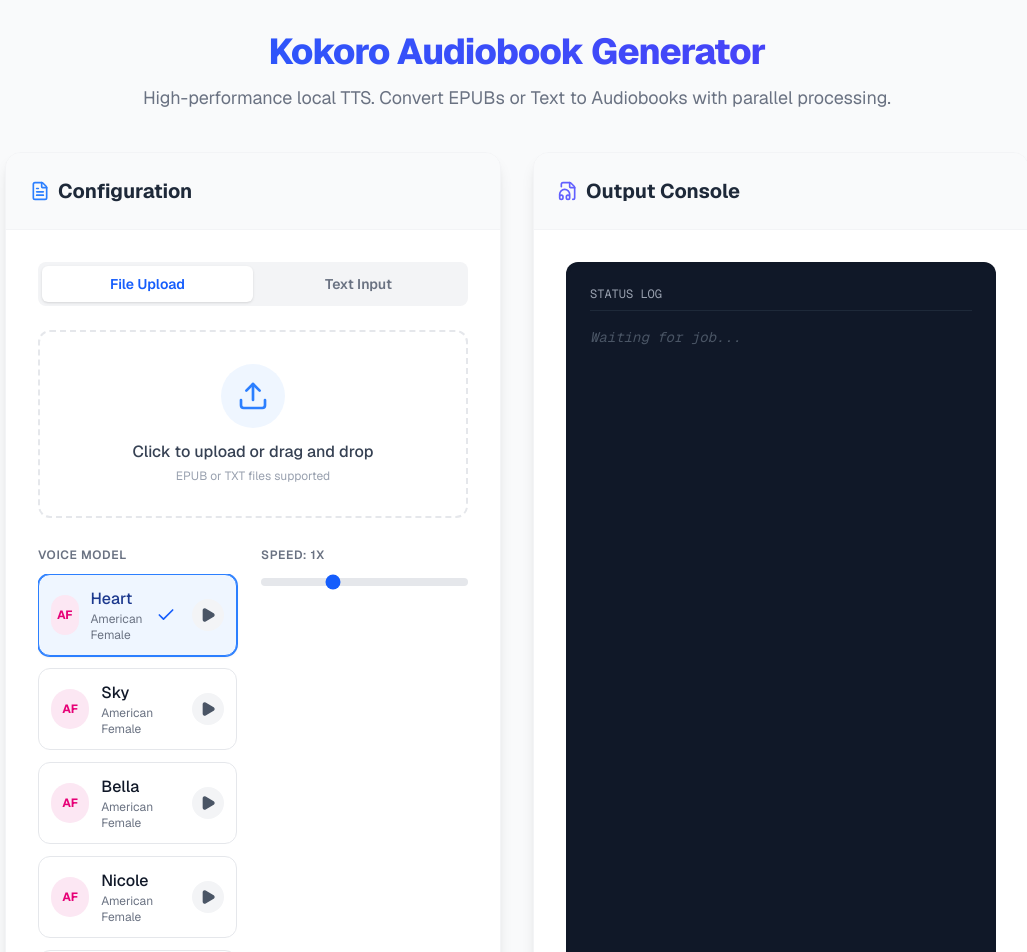
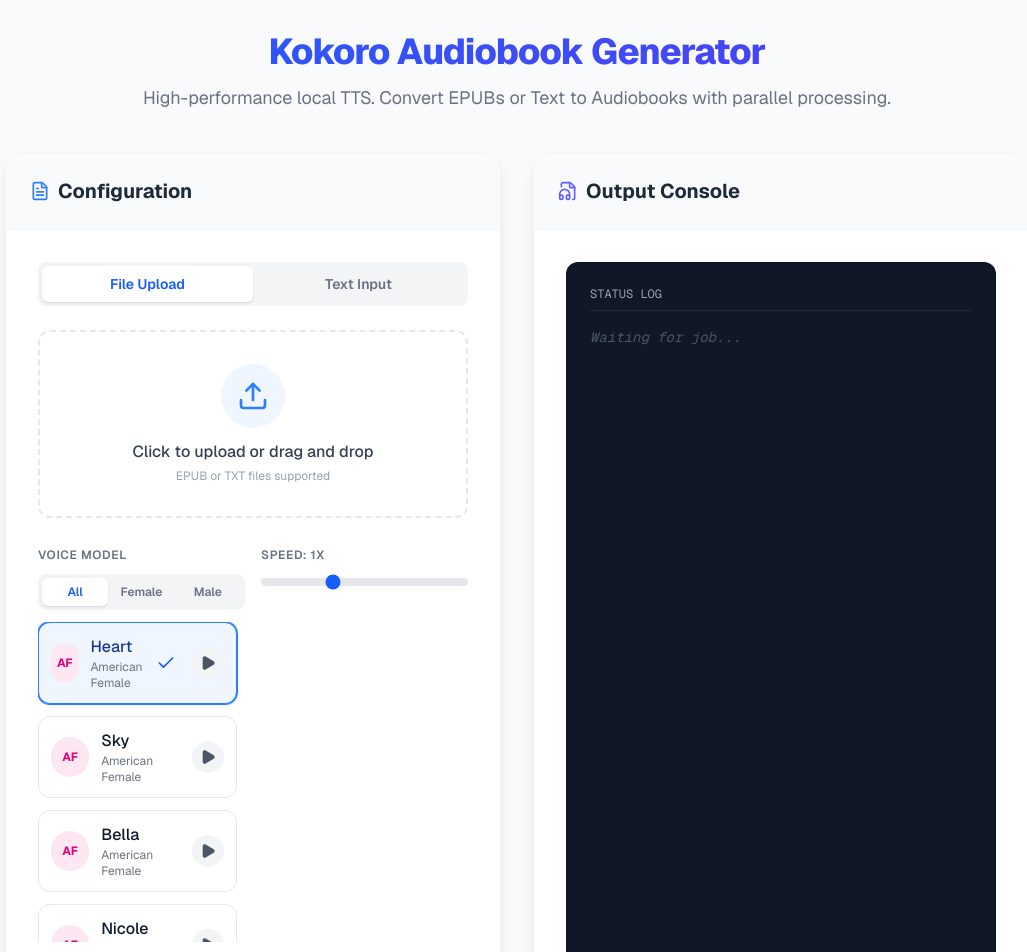
Before and after one commit to bkallaus/audiobook-generator, a Next.js app in the folder web-ui/: page / in a window 1280 px wide. Shown: the top 952 px of the page, without its empty margins (123-1150 px from the left). Built offline with nearby package versions, Linux system fonts and the light colour scheme.

Commit message:
feat: Add voice gender filter to VoicePicker
Adds a UI toggle in the VoicePicker component to filter the list of
available voices by 'All', 'Female', or 'Male'. This improves usability
by allowing users to quickly narrow down their voice selection.

```diff
--- a/web-ui/src/components/VoicePicker.tsx
+++ b/web-ui/src/components/VoicePicker.tsx
@@ -26,6 +26,7 @@
 export function VoicePicker({ selectedVoice, onVoiceSelect }: VoicePickerProps) {
   const [playingVoice, setPlayingVoice] = useState<string | null>(null);
   const [loadingVoice, setLoadingVoice] = useState<string | null>(null);
+  const [genderFilter, setGenderFilter] = useState<'All' | 'Male' | 'Female'>('All');
   const audioRef = useRef<HTMLAudioElement | null>(null);
 
   useEffect(() => {
@@ -102,9 +103,32 @@
     }
   };
 
+  const filteredVoices = VOICES.filter(voice =>
+    genderFilter === 'All' || voice.gender === genderFilter
+  );
+
   return (
-    <div className="grid grid-cols-1 gap-3 max-h-96 overflow-y-auto pr-2 custom-scrollbar">
-      {VOICES.map((voice) => (
+    <div className="flex flex-col gap-3">
+      <div className="flex bg-gray-100 p-1 rounded-lg">
+        {(['All', 'Female', 'Male'] as const).map((filter) => (
+          <button
+            key={filter}
+            onClick={() => setGenderFilter(filter)}
+            className={`
+              flex-1 py-1.5 text-xs font-semibold rounded-md transition-all
+              ${genderFilter === filter
+                ? 'bg-white text-blue-600 shadow-sm'
+                : 'text-gray-500 hover:text-gray-700 hover:bg-gray-200/50'
+              }
+            `}
+          >
+            {filter}
+          </button>
+        ))}
+      </div>
+
+      <div className="grid grid-cols-1 gap-3 max-h-80 overflow-y-auto pr-2 custom-scrollbar">
+        {filteredVoices.map((voice) => (
         <div
           key={voice.id}
           onClick={() => onVoiceSelect(voice.id)}
@@ -159,7 +183,8 @@
             </button>
           </div>
         </div>
-      ))}
+        ))}
+      </div>
     </div>
   );
 }
```
Also changed, not shown: 1 other file (tests, documents, lock files or other folders).
